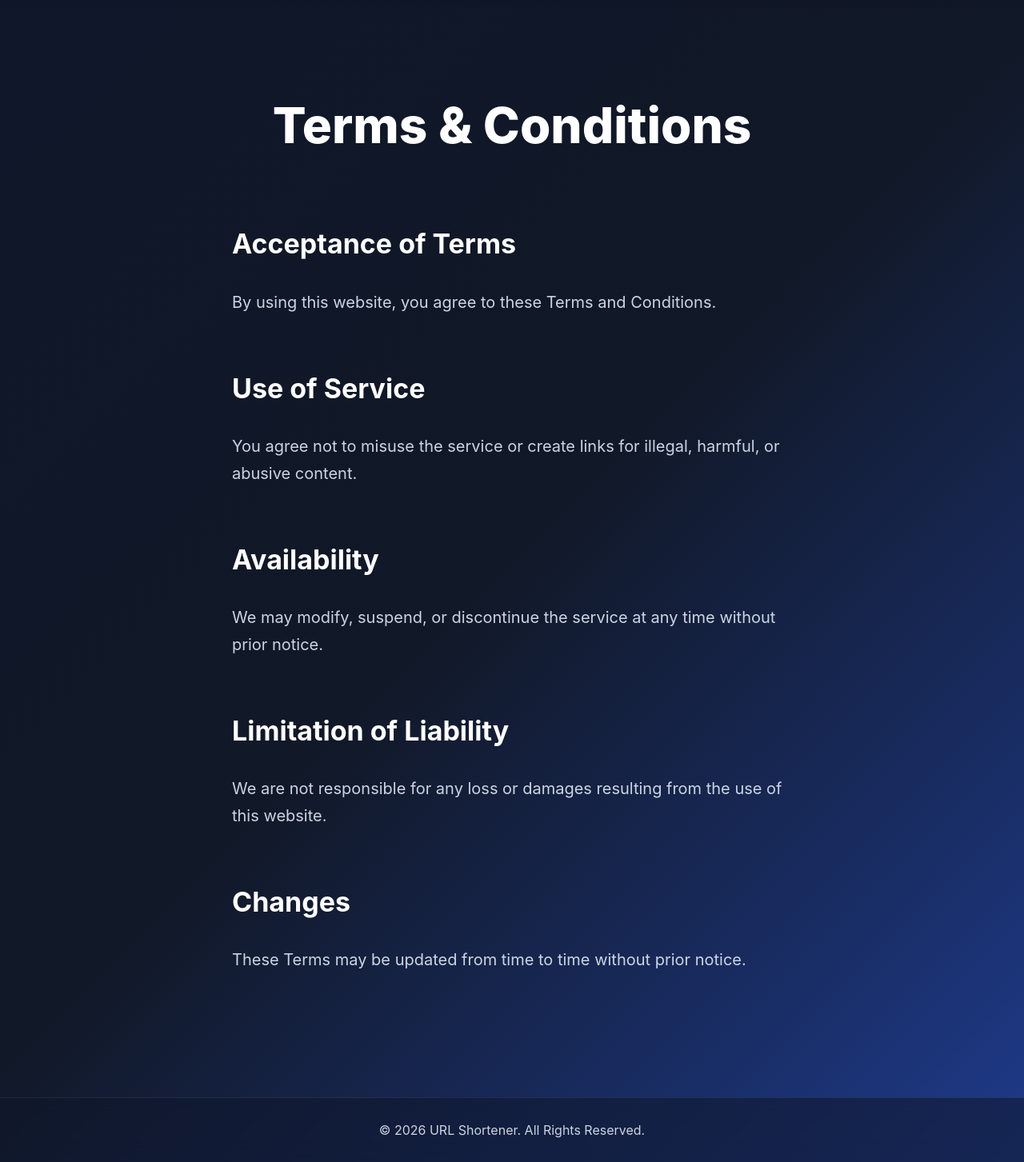
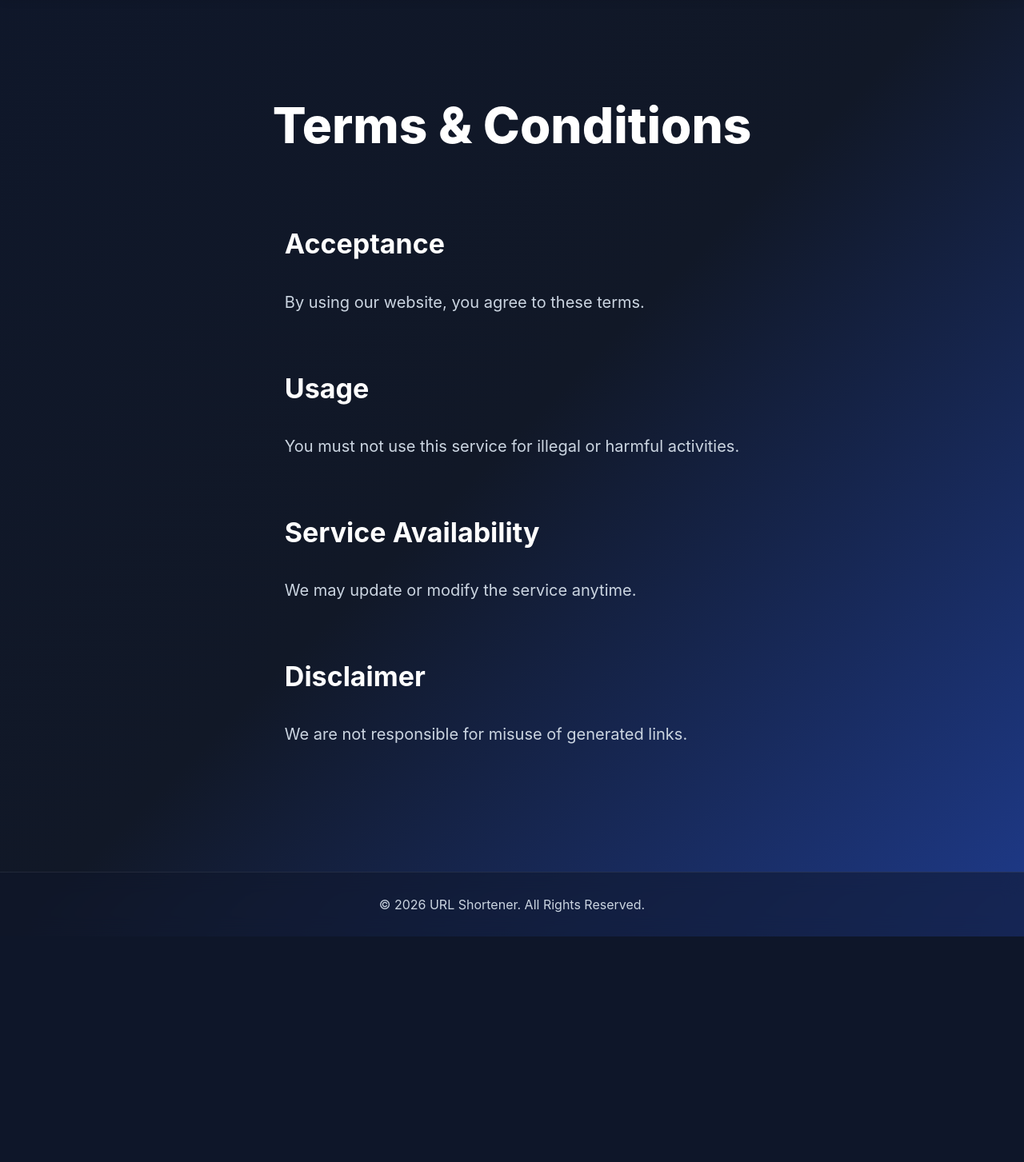
Before and after one commit to Khanarm/Url-shortnar-ashrot, a Flask app: template templates/terms.html in a window 1280 px wide. Shown: the part 80-1533 px from the top of the page at 80% size. After the commit the page ends 1251 px from the top, so only its background shows below. Run offline with Flask 3, Linux system fonts and the light colour scheme; the template is opened without the code that fills it, so the values that code supplies are empty.

Commit message:
Update terms.html

```diff
--- a/templates/terms.html
+++ b/templates/terms.html
@@ -1,71 +1,50 @@
-<!DOCTYPE html>
-<html lang="en">
-<head>
-    <meta charset="UTF-8">
-    <meta name="viewport" content="width=device-width, initial-scale=1.0">
-    <title>Terms & Conditions</title>
+{% extends "base.html" %}
 
-    <link rel="stylesheet" href="{{ url_for('static', filename='css/style.css') }}">
-</head>
+{% block title %}
+Terms & Conditions
+{% endblock %}
 
-<body>
 
-<nav class="navbar">
-    <div class="logo">
-        URL Shortener
-    </div>
-
-    <ul class="menu">
-        <li><a href="/">Home</a></li>
-        <li><a href="/dashboard">Dashboard</a></li>
-        <li><a href="/about">About</a></li>
-        <li><a href="/contact">Contact</a></li>
-        <li><a href="/privacy">Privacy</a></li>
-        <li><a href="/terms">Terms</a></li>
-    </ul>
-</nav>
+{% block content %}
 
 <section class="hero">
 
 <h1>Terms & Conditions</h1>
 
-    <div style="max-width:900px; margin:auto; text-align:left; line-height:1.8;">
 
-        <h2>Acceptance of Terms</h2>
+<div style="max-width:900px;margin:auto;text-align:left;line-height:1.8;">
+
+
+<h2>Acceptance</h2>
+
 <p>
-            By using this website, you agree to these Terms and Conditions.
+By using our website, you agree to these terms.
 </p>
 
-        <h2>Use of Service</h2>
+
+<h2>Usage</h2>
+
 <p>
-            You agree not to misuse the service or create links for illegal,
-            harmful, or abusive content.
+You must not use this service for illegal or harmful activities.
 </p>
 
-        <h2>Availability</h2>
+
+<h2>Service Availability</h2>
+
 <p>
-            We may modify, suspend, or discontinue the service at any time
-            without prior notice.
+We may update or modify the service anytime.
 </p>
 
-        <h2>Limitation of Liability</h2>
+
+<h2>Disclaimer</h2>
+
 <p>
-            We are not responsible for any loss or damages resulting from
-            the use of this website.
+We are not responsible for misuse of generated links.
 </p>
 
-        <h2>Changes</h2>
-        <p>
-            These Terms may be updated from time to time without prior notice.
-        </p>
 
 </div>
 
 </section>
 
-<footer>
-    © 2026 URL Shortener. All Rights Reserved.
-</footer>
-
-</body>
-</html>
+{% endblock %}
```
Lines whose indentation alone changed are shown as unchanged.
